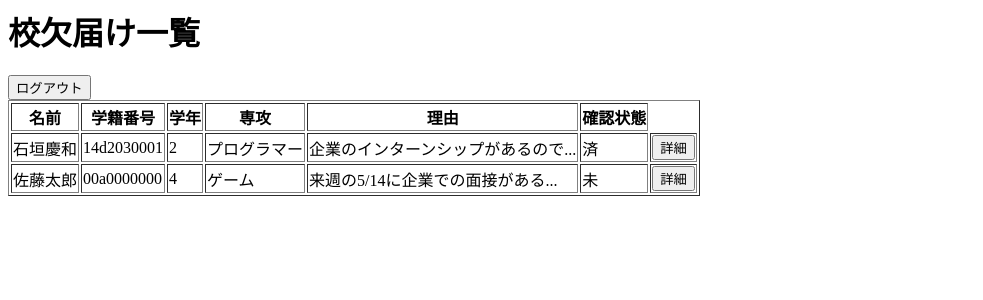
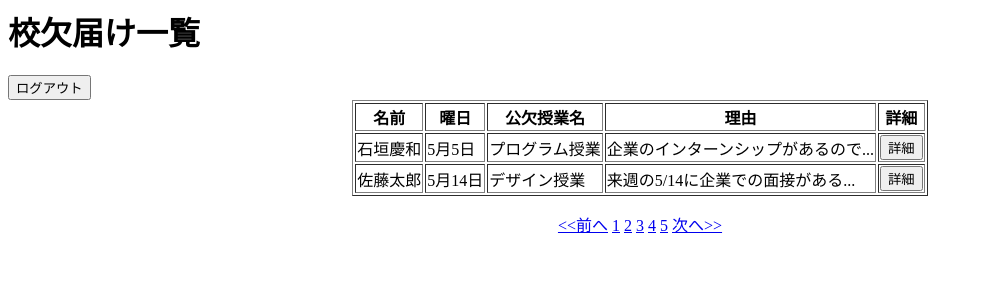
Before and after one commit to mikanyo-guruto/holidoys_system, a PHP site: page /root_list/root_list.html in a window 1280 px wide. Shown: the top 300 px of the page, without its empty margins (0-983 px from the left). Run offline with PHP 8.4, Linux system fonts and the light colour scheme.

Commit message:
ベース完成

```diff
--- /dev/null
+++ b/root_detail/style.css
@@ -0,0 +1,6 @@
+.red {
+	color: red;
+}
+.lime {
+	color: lime;
+}
--- a/root_list/root_list.html
+++ b/root_list/root_list.html
@@ -6,35 +6,37 @@
 <body>
 
 <h1>校欠届け一覧</h1>
+
 <input type="button" onclick="location.href='../index.html'" name="logout" value="ログアウト">
+<div class="list">
 	<table border="1">
 		<tr>
 			<th>名前</th>
-		<th>学籍番号</th>
-		<th>学年</th>
-		<th>専攻</th>
+			<th>曜日</th>
+			<th>公欠授業名</th>
 			<th>理由</th>
-		<th>確認状態</th>
+			<th>詳細</th>
 		</tr>
 		<tr>
 			<td>石垣慶和</td>
-		<td>14d2030001</td>
-		<td>2</td>
-		<td>プログラマー</td>
+			<td>5月5日</td>
+			<td>プログラム授業</td>
 			<td>企業のインターンシップがあるので...</td>
-		<td>済</td>
 			<td><input type="button" onclick="location.href='../root_detail/root_detail_ishigaki.html'" name="root" value="詳細"></td>
 		</tr>
 		<tr>
 			<td>佐藤太郎</td>
-		<td>00a0000000</td>
-		<td>4</td>
-		<td>ゲーム</td>
+			<td>5月14日</td>
+			<td>デザイン授業</td>
 			<td>来週の5/14に企業での面接がある...</td>
-		<td>未</td>
 			<td><input type="button" onclick="location.href='../root_detail/root_detail_satou.html'" name="root" value="詳細"></td>
 		</tr>
 	</table>
 
+	<div class="pagenation">
+		<p><a href="#"><<前へ</a> <a href="#">1</a> <a href="#">2</a> <a href="#">3</a> <a href="#">4</a> <a href="#">5</a> <a href="#">次へ>></a></p>
+	</div>
+</div>
+
 </body>
 </html>
--- a/root_list/style.css
+++ b/root_list/style.css
@@ -0,0 +1,7 @@
+.list {
+	text-align: center;
+}
+
+.list table{
+	margin: 0 auto;
+}
```
Also changed, not shown: index.html (+5 -7 lines), register/register.html (+6 -3 lines), root_detail/root_detail_ishigaki.html (+10 -6 lines), root_detail/root_detail_satou.html (+10 -6 lines), style.css (+6 -4 lines). Lines whose indentation alone changed are shown as unchanged.
